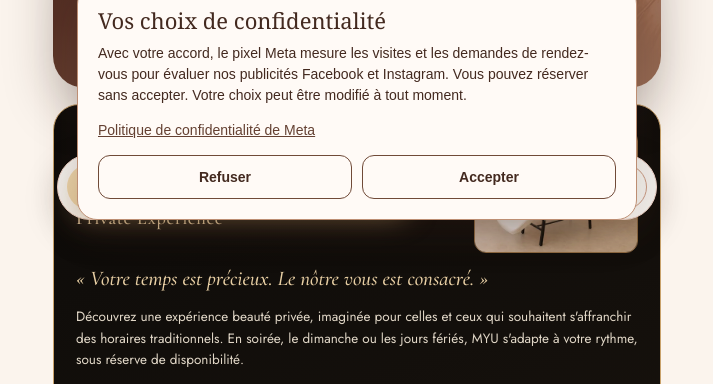
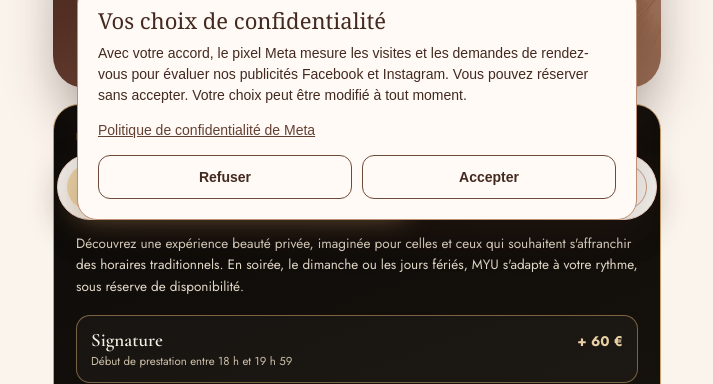
Before and after one commit to ursuletastrid-ctrl/missu-site, a website: page landing.html in a window 1280 px wide. Shown: the part 568-952 px from the top of the page, without its empty margins (283-996 px from the left). Drawn offline with nearby package versions, Linux system fonts and the light colour scheme; no server answers.

Commit message:
Retirer le visuel du fauteuil VIP

```diff
--- a/landing.html
+++ b/landing.html
@@ -112,13 +112,6 @@ h1,h2,.serif{font-family:'Cormorant Garamond',Georgia,serif}
 .vip{background:linear-gradient(160deg,#0d0b09,#1d160f);border:1px solid #c9a26b;color:#f6efe4}
 .vip .eyebrow-sm{color:#c9a26b}
 .vip h2{color:#f6efe4;font-size:27px;letter-spacing:.5px}
-.vip-intro{display:grid;grid-template-columns:minmax(0,1fr) clamp(100px,33%,164px);gap:14px;align-items:center;margin-bottom:12px}
-.vip-intro h2{margin-bottom:0}
-.vip-intro h2 span{display:block;font-size:.7em;color:#e8cfa4}
-.vip-image{display:block;border:1px solid #8e6a42;border-radius:12px;overflow:hidden}
-.vip-image:focus-visible{outline:2px solid #f6efe4;outline-offset:3px}
-.vip-image img{display:block;width:100%;aspect-ratio:4/3;object-fit:cover}
-
 .vip-quote{font-family:'Cormorant Garamond',serif;font-style:italic;font-size:21px;line-height:1.3;color:#e8cfa4;margin:2px 0 14px}
 .vip .lead{color:#e2d8c8}
 .vip-formules{display:grid;gap:8px;margin:0 0 14px}
@@ -181,15 +174,8 @@ h1,h2,.serif{font-family:'Cormorant Garamond',Georgia,serif}
 </section>
 
 <section class="section vip" id="vip" aria-labelledby="vip-title">
-<div class="vip-intro">
-  <div>
-    <p class="eyebrow-sm">L'offre phare</p>
-    <h2 id="vip-title">MYU VIP <span>Private Experience</span></h2>
-  </div>
-  <a class="vip-image" href="/vip.html" aria-label="Découvrir MYU VIP Private Experience">
-    <img src="/assets/myu/studio/vip-fauteuil.webp" alt="Illustration d’un fauteuil de soin crème éclairé par la lumière du jour" loading="lazy" decoding="async">
-  </a>
-</div>
+<p class="eyebrow-sm">L'offre phare</p>
+<h2 id="vip-title">MYU VIP — PRIVATE EXPERIENCE</h2>
 <p class="vip-quote">« Votre temps est précieux. Le nôtre vous est consacré. »</p>
 <p class="lead">Découvrez une expérience beauté privée, imaginée pour celles et ceux qui souhaitent s'affranchir des horaires traditionnels. En soirée, le dimanche ou les jours fériés, MYU s'adapte à votre rythme, sous réserve de disponibilité.</p>
 <div class="vip-formules" id="vipFormules">
@@ -409,7 +395,7 @@ document.addEventListener('DOMContentLoaded', function () {
   const extra = [
     { category: 'levres', label: 'Hydralips', price: 150, href: '/hydralips.html', image: photo('aqualips') },
     { category: 'regard', label: 'Tricopigmentation (SMP)', price: 150, priceFrom: true, href: '/smp.html', image: photo('smp') },
-    { category: 'offre', label: 'MYU VIP', priceLabel: 'Supplément à partir de 60 €', href: '/vip.html', image: '/assets/myu/studio/vip-fauteuil.webp' }
+    { category: 'offre', label: 'MYU VIP', priceLabel: 'Supplément à partir de 60 €', href: '/vip.html', image: '/assets/myu/brand/myu-fond-ecran.webp' }
   ];
   const categories = {
     levres: 'Lèvres',
```
Also changed, not shown: assets/myu/studio/vip-fauteuil.webp (deleted).
